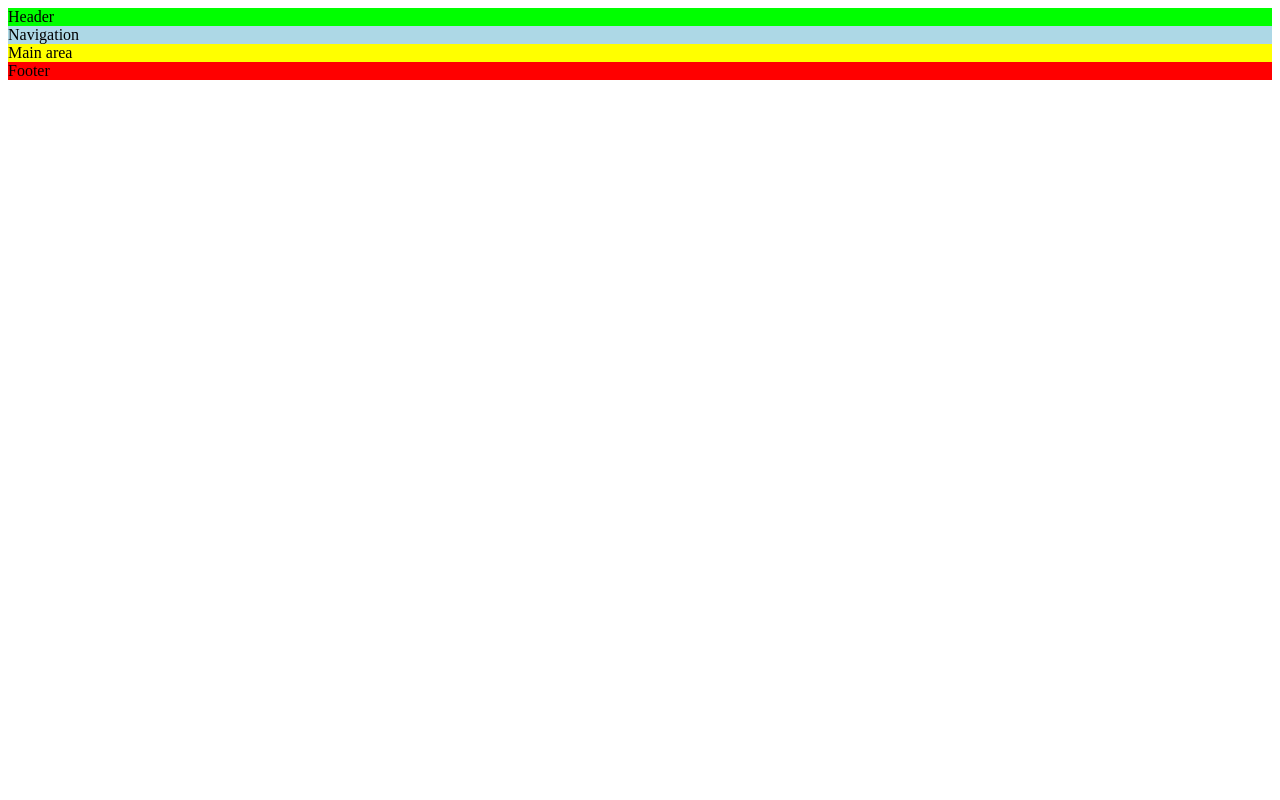
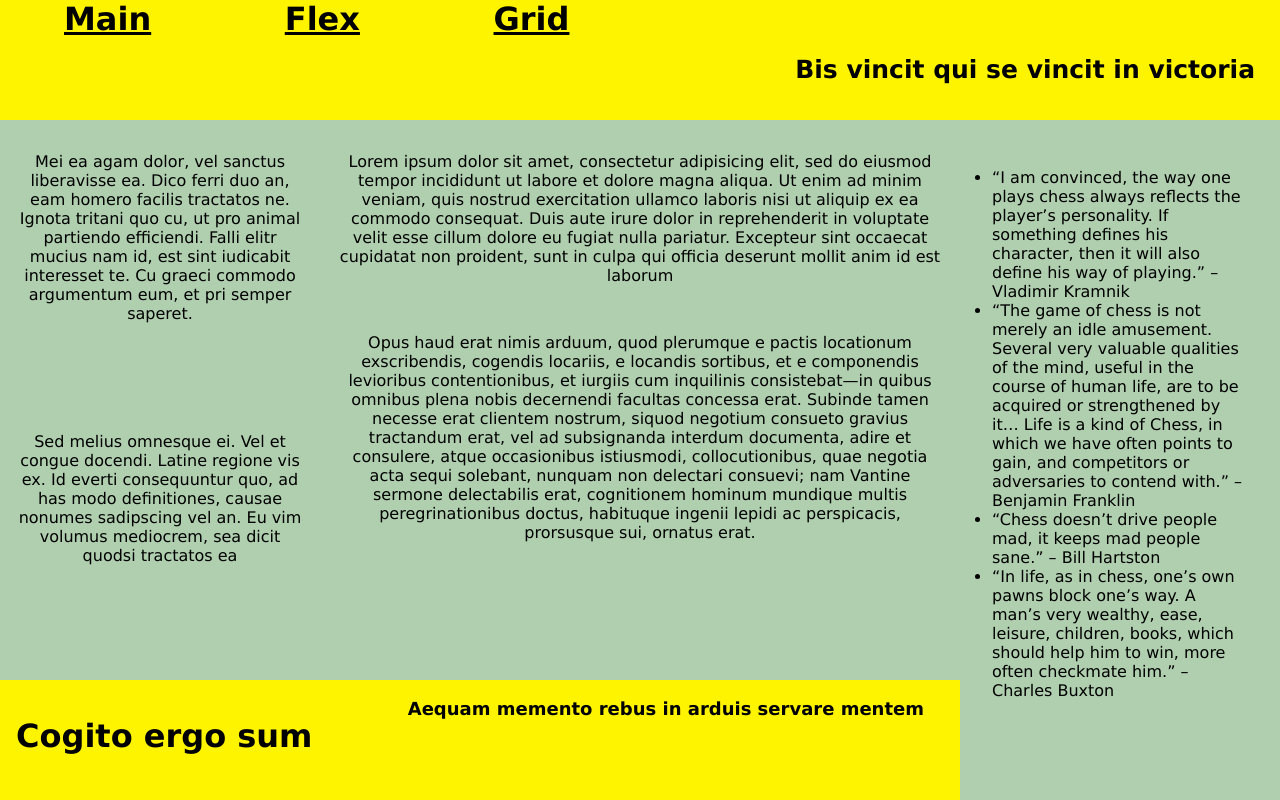
Before and after one commit to vcinonyx/vcinonyx.github.io, a plain HTML site: page lab-2/grid.html in a window 1280 px wide. Drawn offline with Linux system fonts and the light colour scheme.

Commit message:
grid added

```diff
--- a/lab-2/css/grid.css
+++ b/lab-2/css/grid.css
@@ -1,53 +1,84 @@
-/* Keyword value */
-grid-template: none;
-
-/* grid-template-rows / grid-template-columns values */
-grid-template: 100px 1fr / 50px 1fr;
-grid-template: auto 1fr / auto 1fr auto;
-grid-template: [linename] 100px / [columnname1] 30% [columnname2] 70%;
-grid-template: fit-content(100px) / fit-content(40%);
-
-/* grid-template-areas grid-template-rows / grid-template-column values */
-grid-template: "a a a"
-               "b b b";
-grid-template: "a a a" 20%
-               "b b b" auto;
-grid-template: [header-top] "a a a"     [header-bottom]
-                 [main-top] "b b b" 1fr [main-bottom]
-                            / auto 1fr auto;
-
-/* Global values */
-grid-template: inherit;
-grid-template: initial;
-grid-template: unset;
-
-
-#page {
+.grid-container {
   display: grid;
-  width: 100%;
-  height: 80%;
-  grid-template: [header-left] "head head" 30px [header-right]
-                 [main-left]   "nav  main" 1fr  [main-right]
-                 [footer-left] "nav  foot" 30px [footer-right]
-                 / 120px 1fr;
+  grid-template-columns: 1fr 1fr 1fr 1fr;
+  grid-template-rows: 15% 1fr 1fr 1fr 1fr 15%;
+  gap: 0px 0px;
+  grid-template-areas:
+    "header header header header"
+    "box-1 box-2 box-2 sidebar"
+    "box-1 box-2 box-2 sidebar"
+    "box-3 box-2 box-2 sidebar"
+    "box-3 box-2 box-2 sidebar"
+    "footer footer footer sidebar";
+  height: 100vh;
 }
 
-header {
-  background-color: lime;
-  grid-area: head;
+body{
+  margin: 0;
 }
 
-nav {
-  background-color: lightblue;
-  grid-area: nav;
+.sidebar { grid-area: sidebar;
 }
 
-main {
-  background-color: yellow;
-  grid-area: main;
+.header { grid-area: header;
 }
 
-footer {
-  background-color: red;
-  grid-area: foot;
+.box-2 { grid-area: box-2;
 }
+
+.box-1 { grid-area: box-1;
+}
+
+.box-3 { grid-area: box-3;
+
+}
+
+.footer { grid-area: footer;
+}
+
+.header, .footer{
+  background-color: rgb(255, 244, 0);
+  font-family: Verdana;
+  font-weight: bold;
+}
+
+nav > a {
+  padding: 2em;
+    color: black;
+    font-size: 32px;
+}
+
+.header > h1 {
+    float: right;
+    font-size: 25px;
+    font-weight: bold;
+    padding: 0 1em;
+}
+
+.footer > h1 {
+  float: left;
+  padding: 0.5em;
+}
+
+.footer > p {
+    float: right;
+    padding: 0 2em;
+    font-size: 18px;
+}
+
+ul {
+  list-style-type: disc;
+  font-family: Verdana;
+  text-align: left;
+  padding: 2em;
+}
+
+.grid-item, .sidebar {
+  background-color: rgb(175, 207, 175);
+}
+
+.grid-item p{
+  text-align: center;
+  padding: 1em;
+  font-family: Verdana, sans-serif;
+}
--- a/lab-2/grid.html
+++ b/lab-2/grid.html
@@ -4,16 +4,49 @@
 <head>
     <title>Lab 2</title>
     <meta charset="utf-8">
-    <link rel="shortcut icon" href="img/shortcut_icon.ico">
     <link rel="stylesheet" href="css/grid.css">
 </head>
 
 <body>
-<section id="page">
-  <header>Header</header>
-  <nav>Navigation</nav>
-  <main>Main area</main>
-  <footer>Footer</footer>
-</section>
+<div class="grid-container">
+  <div class="header">
+  		<nav>
+            <a href="index.html">Main</a>
+            <a href="flex.html">Flex</a>
+            <a href="grid.html">Grid</a>
+        </nav>
+        <h1>Bis vincit qui se vincit in victoria</h1>
+  </div>
+  <div class="sidebar">
+	  	<ul class="quotes-list">
+	                <li>“I am convinced, the way one plays chess always reflects the player’s personality. If something defines his character, then it will also define his way of playing.” – Vladimir Kramnik</li>
+	                <li>“The game of chess is not merely an idle amusement. Several very valuable qualities of the mind, useful in the course of human life, are to be acquired or strengthened by it… Life is a kind of Chess, in which we have often points to gain, and competitors or adversaries to contend with.” – Benjamin Franklin</li>
+	                <li>“Chess doesn’t drive people mad, it keeps mad people sane.” – Bill Hartston</li>
+	                <li>“In life, as in chess, one’s own pawns block one’s way.  A man’s very wealthy, ease, leisure, children, books, which should help him to win, more often checkmate him.” – Charles Buxton</li>
+	    </ul>
+  </div>
+  <div class="grid-item box-2">
+  		 <p>Lorem ipsum dolor sit amet, consectetur adipisicing elit, sed do eiusmod
+            tempor incididunt ut labore et dolore magna aliqua. Ut enim ad minim veniam,
+            quis nostrud exercitation ullamco laboris nisi ut aliquip ex ea commodo
+            consequat. Duis aute irure dolor in reprehenderit in voluptate velit esse
+            cillum dolore eu fugiat nulla pariatur. Excepteur sint occaecat cupidatat non
+            proident, sunt in culpa qui officia deserunt mollit anim id est laborum</p>
+            <p>Opus haud erat nimis arduum, quod plerumque e pactis locationum exscribendis, cogendis locariis, e locandis sortibus, et e componendis levioribus contentionibus, et iurgiis cum inquilinis consistebat—in quibus omnibus plena nobis decernendi facultas concessa erat. Subinde tamen necesse erat clientem nostrum, siquod negotium consueto gravius tractandum erat, vel ad subsignanda interdum documenta, adire et consulere, atque occasionibus istiusmodi, collocutionibus, quae negotia acta sequi solebant, nunquam non delectari consuevi; nam Vantine sermone delectabilis erat, cognitionem hominum mundique multis peregrinationibus doctus, habituque ingenii lepidi ac perspicacis, prorsusque sui, ornatus erat.
+            </p>
+  </div>
+  <div class="grid-item box-1">
+		<p>Mei ea agam dolor, vel sanctus liberavisse ea. Dico ferri duo an, eam homero facilis tractatos ne. Ignota tritani quo cu, ut pro animal partiendo efficiendi. Falli elitr mucius nam id, est sint iudicabit interesset 	te. Cu graeci commodo argumentum eum, et pri semper saperet.
+        </p>
+  </div>
+
+  <div class="grid-item box-3">
+  		<p>Sed melius omnesque ei. Vel et congue docendi. Latine regione vis ex. Id everti consequuntur quo, ad has modo definitiones, causae nonumes sadipscing vel an. Eu vim volumus mediocrem, sea dicit quodsi tractatos ea
+         </p>
+  </div>
+  <div class="footer"><h1>Cogito ergo sum</h1>
+            <p>Aequam memento rebus in arduis servare mentem</p>
+      </div>
+</div>
 </body>
 </html>
```
